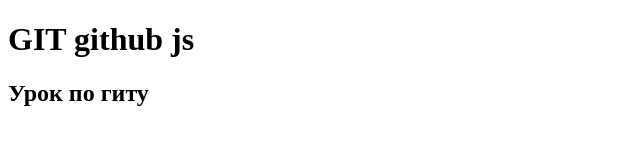
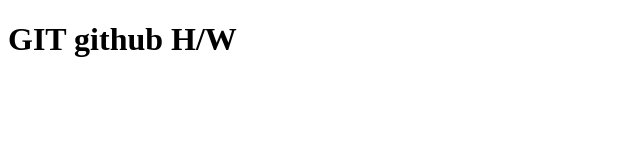
Before and after one commit to alexmainbrain/cursor-repo, a plain HTML site: page index.html in a window 1280 px wide. Shown: the whole page, without its empty margins (0-640 px from the left). Drawn offline with Linux system fonts and the light colour scheme.

Commit message:
Д.З github

```diff
--- a/index.html
+++ b/index.html
@@ -5,7 +5,6 @@
 <title>Cursor</title>
 </head>
 <body>
-<h1>GIT github js</h1>
-  <h2>Урок по гиту</h2>
+<h1>GIT github H/W</h1>
 </body>
 </html>
```
